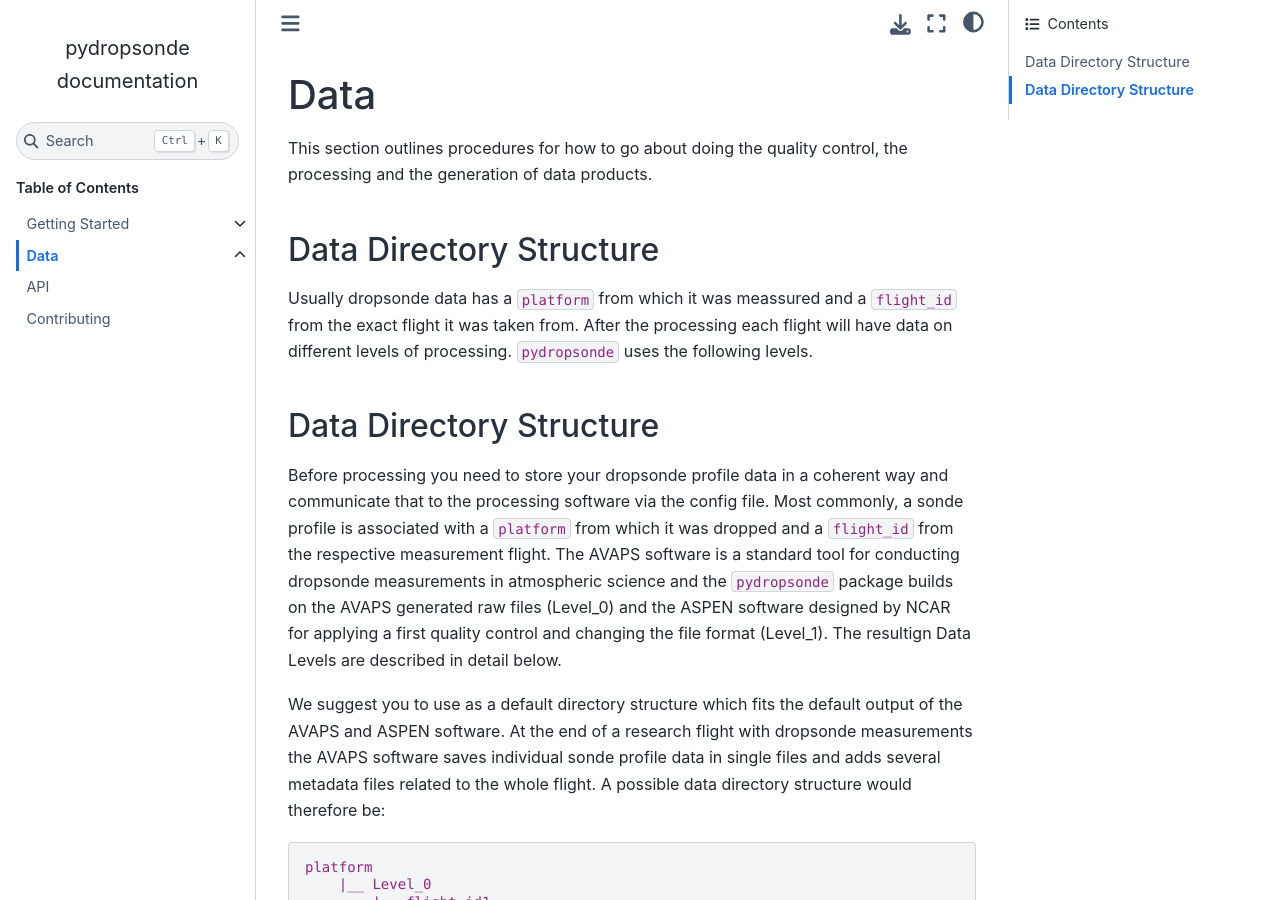
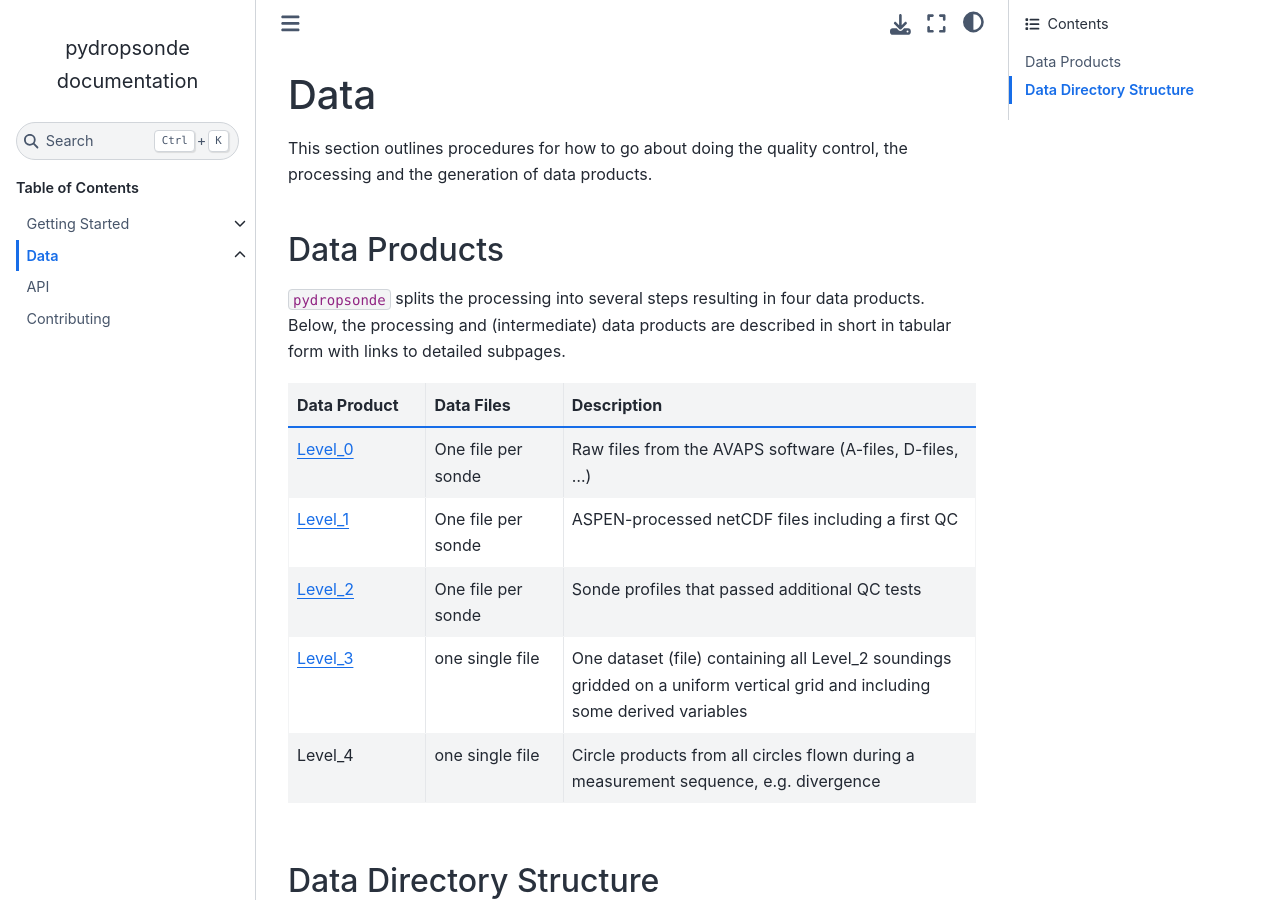
Before and after one commit to tmieslinger/pydropsonde, a Sphinx documentation site: the page built from docs/source/data/index.rst, in a window 1280 px wide and 900 px high. Built offline with Sphinx 7.4.7 and the Sphinx Book theme 1.1.4, drawn with Linux system fonts in a browser that asks for light colours.

Commit message:
data: update data level table

```diff
--- a/docs/source/data/index.rst
+++ b/docs/source/data/index.rst
@@ -4,25 +4,31 @@ Data
 
 This section outlines procedures for how to go about doing the quality control, the processing and the generation of data products.
 
-Data Directory Structure
-------------------------
+Data Products
+-------------
 
-Usually dropsonde data has a ``platform`` from which it was meassured and a ``flight_id`` from the exact flight it was taken from. After the processing each flight will have data on different levels of processing. ``pydropsonde`` uses the following levels.
+``pydropsonde`` splits the processing into several steps resulting in four data products.
+Below, the processing and (intermediate) data products are described in short in tabular form with links to detailed subpages.
 
 .. list-table::
-   :widths: 50 50
+   :widths: 20 20 60
    :header-rows: 1
 
-   * - Level
+   * - Data Product
+     - Data Files
      - Description
-   * - Level_0
-     - raw files from the AVAPS software (A-files, D-files, ...). Some files contain auxiliary data for a measurement sequence (usually a flight) and others are per sonde.
-   * - Level_1
-     - ASPEN-processed netCDF files per sonde. First QC applied.
+   * - :doc:`Level_0 <level0>`
+     - One file per sonde
+     - Raw files from the AVAPS software (A-files, D-files, ...)
+   * - :doc:`Level_1 <level1>`
+     - One file per sonde
+     - ASPEN-processed netCDF files including a first QC
    * - :doc:`Level_2 <level2>`
-     - Sondes that passed additional QC tests. Still one file per sonde. All soundings with no usable data are excluded
+     - One file per sonde
+     - Sonde profiles that passed additional QC tests
    * - :doc:`Level_3 <level3>`
-     - One dataset (file) containing all Level_2 soundings gridded on a uniform, vertical grid, with some derived variables
+     - one single file
+     - One dataset (file) containing all Level_2 soundings gridded on a uniform vertical grid and including some derived variables
    * - Level_4
      - one single file
      - Circle products from all circles flown during a measurement sequence, e.g. divergence
```
Also changed, not shown: docs/source/data/level0.rst (added, +35 -0 lines), docs/source/data/level1.rst (added, +10 -0 lines).
